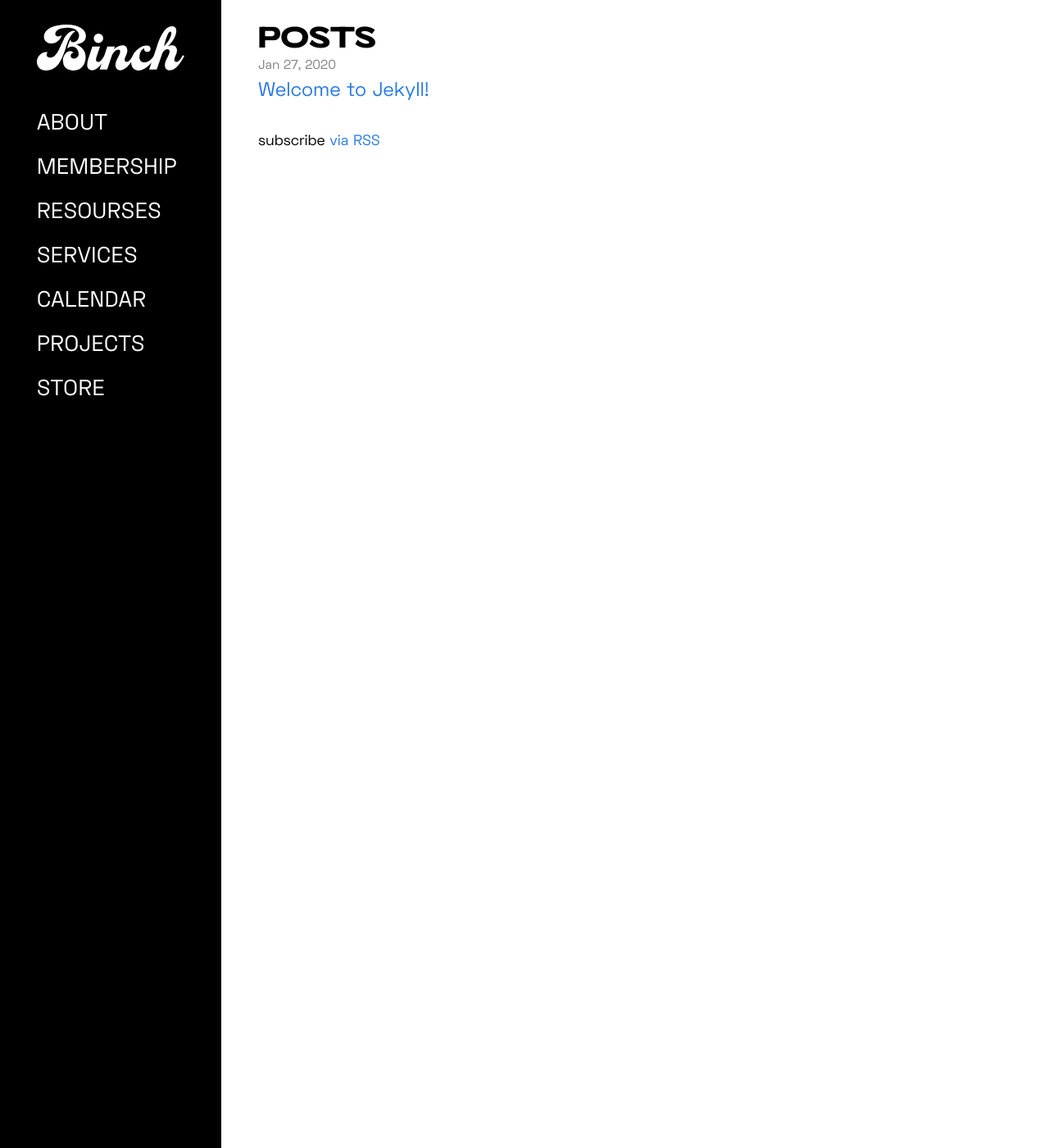
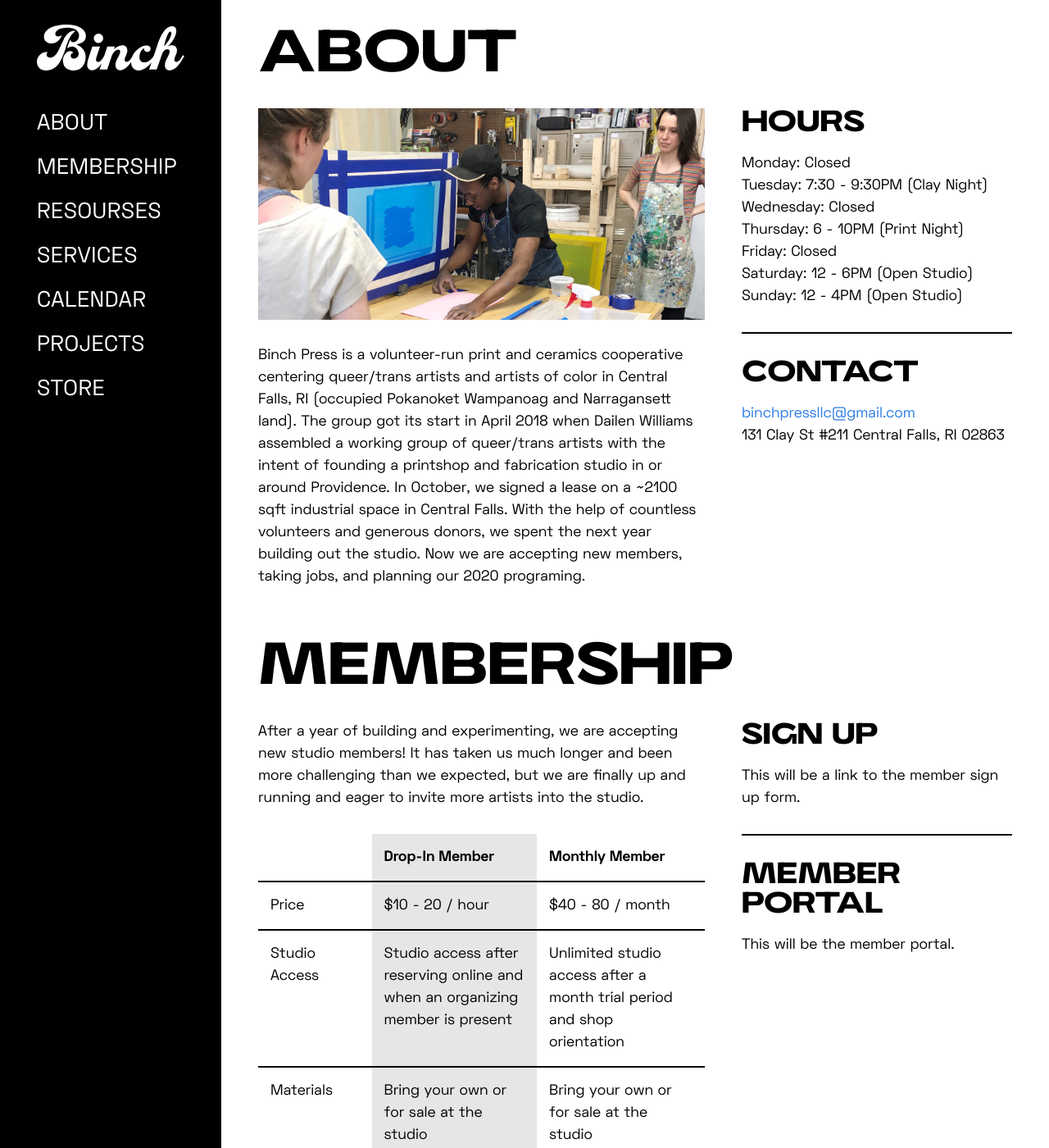
Before and after one commit to tychohoran/binchpress, a Jekyll site: the page built from index.html, in a window 1280 px wide and 1400 px high. Shown: the whole window at 82% size. Built offline with Jekyll 4.4.1, drawn with Linux system fonts in a browser that asks for light colours; nearby versions of some CDN libraries; some of the changed text lies outside the part shown.

Commit message:
So many change

```diff
--- a/_config.yml
+++ b/_config.yml
@@ -44,3 +44,23 @@ Accent 3  Color: "#FFE800"
 Accent 4 Color: "#FF967B"
 Text Color: "#000"
 Background Color: "#fff"
+Member Tiers:
+  Drop-In Member:
+    Price: "$10 - 20 / hour"
+    Studio Access: Studio access after reserving online and when an organizing member
+      is present
+    Materials: Bring your own or for sale at the studio
+    Classes: Full price
+    Personal Studio Shelf: 'No'
+    Option to Host Events / Teach Workshops: 'No'
+    Studio Maintenance Task: 'No'
+    Guest Pass: 'No'
+  Monthly Member:
+    Price: "$40 - 80 / month"
+    Studio Access: Unlimited studio access after a month trial period and shop orientation
+    Materials: Bring your own or for sale at the studio
+    Classes: 50% off
+    Personal Studio Shelf: 'Yes'
+    Option to Host Events / Teach Workshops: 'Yes'
+    Studio Maintenance Task: 1 shop maintenance task and 1 member meeting per month
+    Guest Pass: 1 per month
--- a/_includes/member_tiers.html
+++ b/_includes/member_tiers.html
@@ -1,20 +1,20 @@
 <table class="member-tiers">
 	<colgroup>
 	    <col class="member-perks">
-	    {% for member-tier in page['Member Tiers']%}
+	    {% for member-tier in site['Member Tiers']%}
 				<col class="{{member-tier[0] | slugify}}">
 		{% endfor %}
   	</colgroup>
 	<thead>
 		<tr>
 			<th></th>
-			{% for member-tier in page['Member Tiers']%}
+			{% for member-tier in site['Member Tiers']%}
 				<th>{{member-tier[0]}}</th>
 			{% endfor %}
 		</tr>
 	</thead>
 	<tbody>
-		{% assign member-tiers = page['Member Tiers']%}
+		{% assign member-tiers = site['Member Tiers']%}
 			{% for member-perk in member-tiers['Drop-In Member']%}
 				{% assign member-row = member-perk[0] %}
 				<tr class="{{member-row | slugify}}">
--- /dev/null
+++ b/_includes/page_content.html
@@ -0,0 +1,8 @@
+<section class="post-body">
+	{% capture cap_content %}
+		{% include_relative {{include.name}} %}
+	{% endcapture %}
+	{% assign split_content = cap_content | split: "---" %}
+	{% assign filtered_content = split_content[2] | markdownify | rstrip | strip_newlines | newline_to_br %}
+	{{filtered_content | replace: "<p", "<p class='post-paragraph'" | replace: "<br", "</p><p class='post-paragraph'" }}
+</section>
--- /dev/null
+++ b/_includes/page_header.html
@@ -0,0 +1,3 @@
+  <header class="post-header">
+    <h1 class="post-title">{{ include.title }}</h1>
+  </header>
--- /dev/null
+++ b/_includes/page_moreinfo.html
@@ -0,0 +1,4 @@
+<div class="{{ include.info[0] | remove:' Text' }}">
+  <h1 class="page-heading">{{ include.info[0] | remove:" Text"}}</h1>
+  {{ include.info[1] | markdownify | rstrip | newline_to_br | strip_newlines }}
+</div>
--- /dev/null
+++ b/_includes/pagetemplate.html
@@ -0,0 +1,3 @@
+<article class="post">
+
+</article>
--- a/index.html
+++ b/index.html
@@ -2,22 +2,22 @@
 layout: default
 ---
 
-<div class="home">
-
-  <h1 class="page-heading">Posts</h1>
-
-  <ul class="post-list">
-    {% for post in site.posts %}
-      <li>
-        <span class="post-meta">{{ post.date | date: "%b %-d, %Y" }}</span>
-
-        <h2>
-          <a class="post-link" href="{{ post.url | prepend: site.baseurl }}">{{ post.title }}</a>
-        </h2>
-      </li>
-    {% endfor %}
-  </ul>
-
-  <p class="rss-subscribe">subscribe <a href="{{ "/feed.xml" | prepend: site.baseurl }}">via RSS</a></p>
-
-</div>
+{% assign sorted_pages = site.pages | sort:"position"  %}
+{% for my_page in sorted_pages %}
+  {% if my_page.title %}
+    <article class="post">
+      {% include page_header.html title=my_page.title %}
+      <div class="post-content">
+        {% include page_content.html name=my_page.name %}
+        {% assign pageinfo = my_page['More Info'] %}
+        {% if my_page['More Info'] %}
+          <section class="more-info">
+          {% for info in my_page['More Info'] %}
+            {% include page_moreinfo.html info=info %}
+          {% endfor %}
+          </section>
+        {% endif %}
+      </div>
+    </article>
+  {% endif %}
+{% endfor %}
```
Also changed, not shown: _layouts/page.html (+6 -13 lines), _includes/posttemplate.html (added), membership.md (renamed from membership.markdown), projects.md (renamed from projects.markdown), resourses.md (renamed from resourses.markdown), store.md (renamed from store.markdown).
